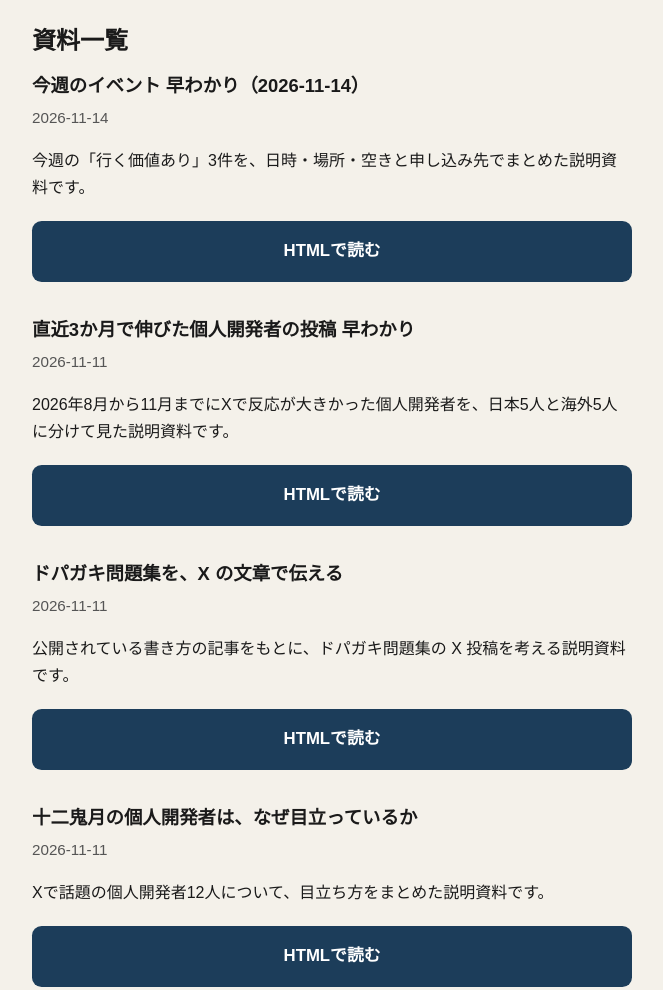
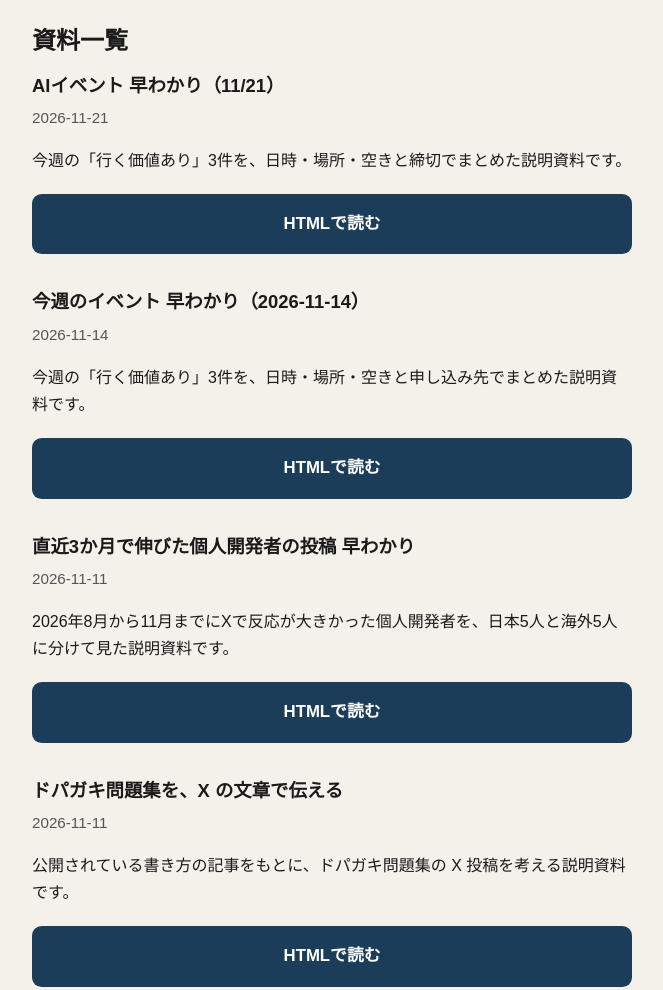
Before and after one commit to shuyaofficial/grokbot-output, a plain HTML site: page index.html in a window 1280 px wide. Shown: the top 990 px of the page, without its empty margins (308-971 px from the left). Drawn offline with Linux system fonts and the light colour scheme.

Commit message:
index: 2026-11-21 の AIイベント早わかりへのリンクを足す

```diff
--- a/index.html
+++ b/index.html
@@ -48,6 +48,14 @@
 <body>
   <main>
     <h1>資料一覧</h1>
+    <section>
+      <h2>AIイベント 早わかり（11/21）</h2>
+      <p class="date">2026-11-21</p>
+      <p>今週の「行く価値あり」3件を、日時・場所・空きと締切でまとめた説明資料です。</p>
+      <div class="actions">
+        <a class="btn btn-primary" href="2026-11-21_events.html">HTMLで読む</a>
+      </div>
+    </section>
     <section>
       <h2>今週のイベント 早わかり（2026-11-14）</h2>
       <p class="date">2026-11-14</p>
```
